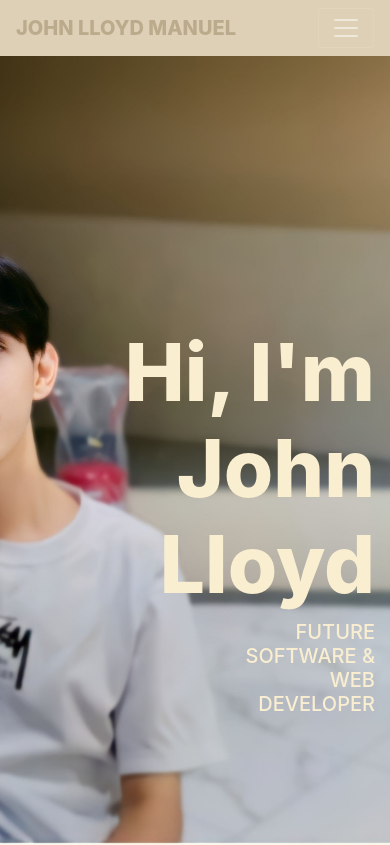
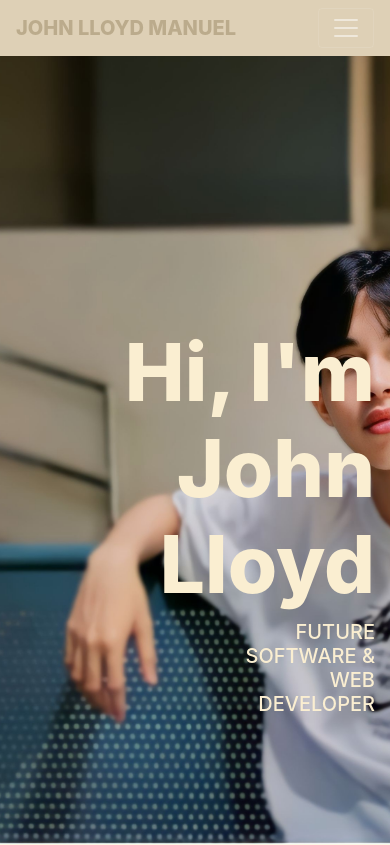
Before and after one commit to Masterhayu/JohnLloyd-Website, a plain HTML site: page index.html in a window 390 px wide. Shown: the top 845 px of the page. Drawn offline with nearby package versions, Linux system fonts and the light colour scheme.

Commit message:
Update style.css

```diff
--- a/style.css
+++ b/style.css
@@ -296,9 +296,9 @@ footer{
 
     /* Adjust background size and position for smaller screens */
     .main {
-        background: url(images/pic13.jpg)no-repeat;
+        background: url(images/pic14.jpg)no-repeat;
         background-size: cover;
-        background-position: right;
+        background-position: center;
         text-align: right;
         justify-content: flex-end;
     }
@@ -321,7 +321,7 @@ footer{
     .main {
         background: url(images/pic14.jpg)no-repeat;
         background-size: cover;
-        background-position: right;
+        background-position: center;
         text-align: right;
         justify-content: flex-end;
     }
```
